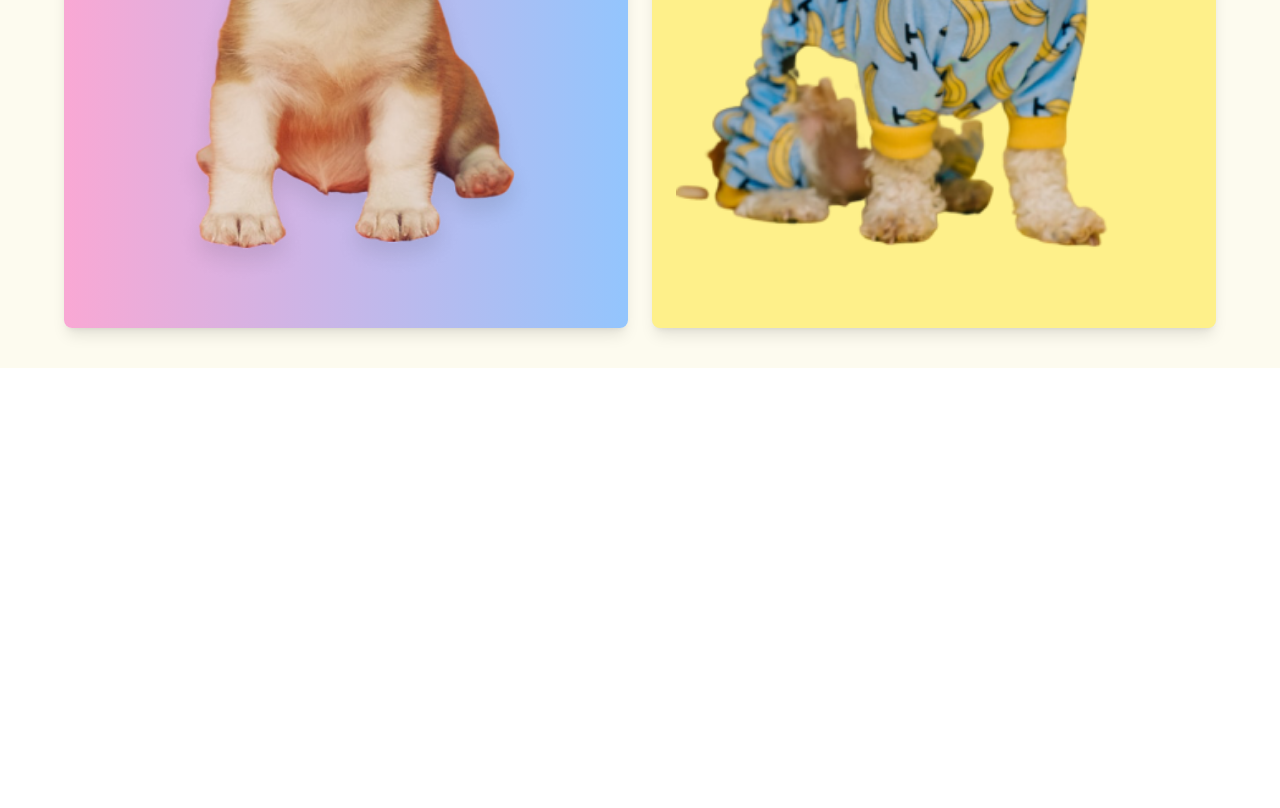
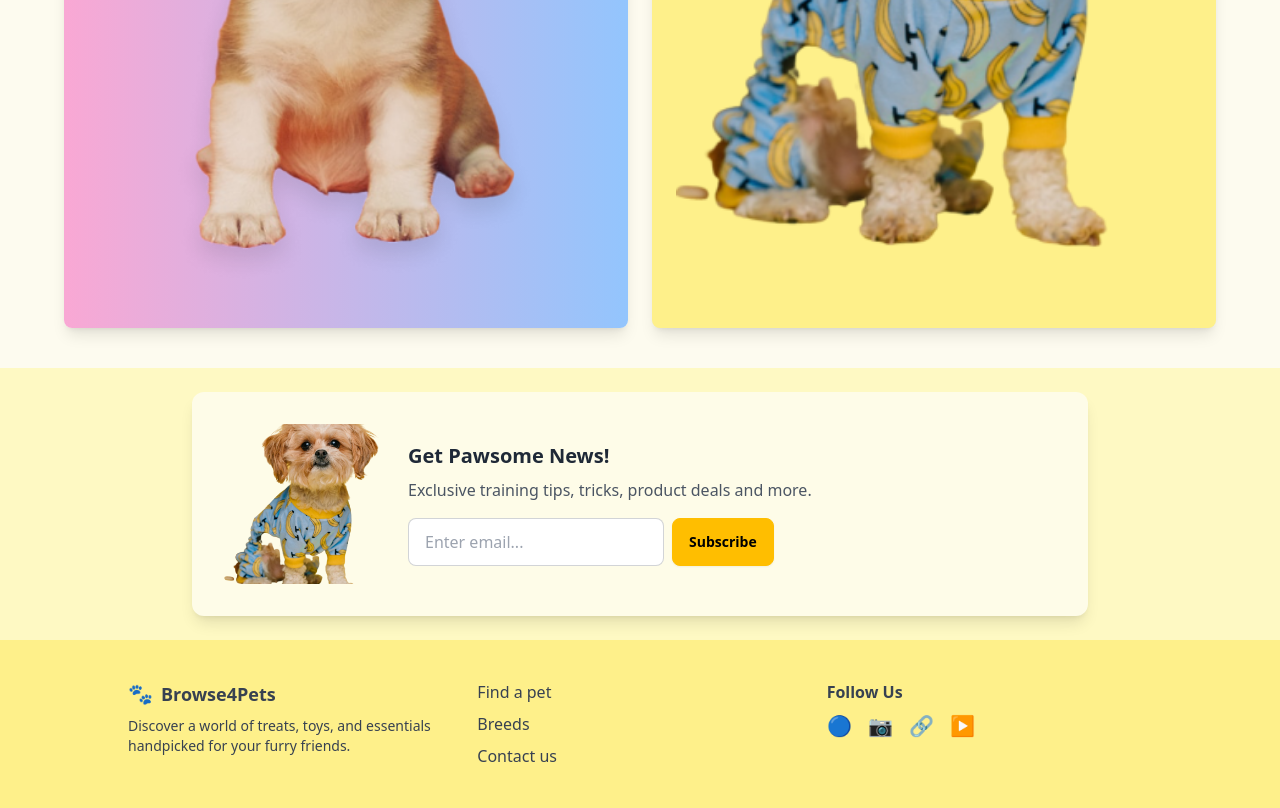
Before and after one commit to shakib-19m/Living-Lab, a plain HTML site: page index.html in a window 1280 px wide. Shown: the part 2513-3321 px from the top of the page. Before the commit the page ends 2881 px from the top, so only its background shows below. Drawn offline with nearby package versions, Linux system fonts and the light colour scheme.

Commit message:
added section and footer

```diff
--- a/index.html
+++ b/index.html
@@ -238,6 +238,46 @@
         </div>
     </section>
 
+    <section class="bg-yellow-100">
+        <div class="flex flex-col items-center p-6">
+            <div class="bg-yellow-50 p-8 rounded-xl shadow-lg flex flex-col md:flex-row items-center w-full max-w-4xl">
+                <img src="c1-assets/cute-pet-mid.png" alt="Cute dog" class="w-40 h-40 object-cover rounded-lg">
+                <div class="ml-6">
+                    <h2 class="text-xl font-bold">Get Pawsome News!</h2>
+                    <p class="text-gray-600 mt-2">Exclusive training tips, tricks, product deals and more.</p>
+                    <div class="mt-4 flex">
+                        <input type="email" placeholder="Enter email..." class="input input-bordered w-full md:w-64">
+                        <button class="btn btn-warning ml-2">Subscribe</button>
+                    </div>
+                </div>
+            </div>
+        </div>
+
+        <footer class="bg-yellow-200 py-10 px-6 text-gray-700">
+            <div class="max-w-5xl mx-auto grid grid-cols-1 md:grid-cols-3 gap-6">
+                <div>
+                    <h3 class="font-bold text-lg flex items-center"><span class="text-xl mr-2">🐾</span> Browse4Pets</h3>
+                    <p class="text-sm mt-2">Discover a world of treats, toys, and essentials handpicked for your furry friends.</p>
+                </div>
+                <div>
+                    <ul class="space-y-2">
+                        <li><a href="#" class="hover:underline">Find a pet</a></li>
+                        <li><a href="#" class="hover:underline">Breeds</a></li>
+                        <li><a href="#" class="hover:underline">Contact us</a></li>
+                    </ul>
+                </div>
+                <div>
+                    <h3 class="font-bold">Follow Us</h3>
+                    <div class="flex space-x-4 mt-2">
+                        <a href="#" class="text-xl">🔵</a>
+                        <a href="#" class="text-xl">📷</a>
+                        <a href="#" class="text-xl">🔗</a>
+                        <a href="#" class="text-xl">▶</a>
+                    </div>
+                </div>
+            </div>
+        </footer>
+    </section>
 
 </body>
 </html>
```
